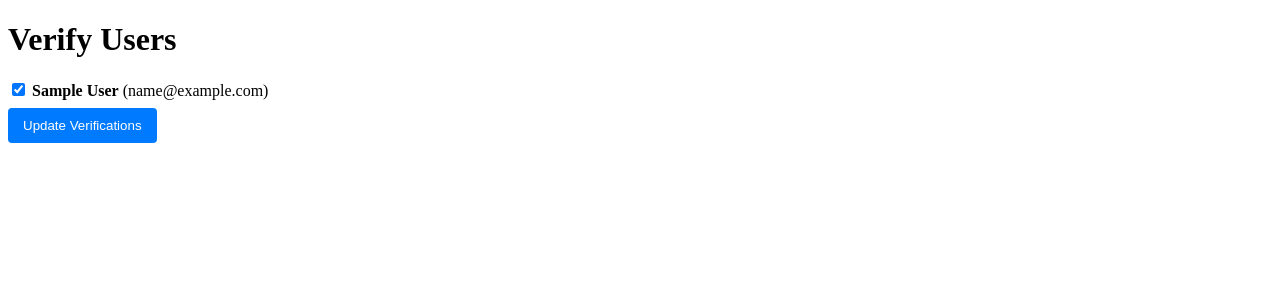
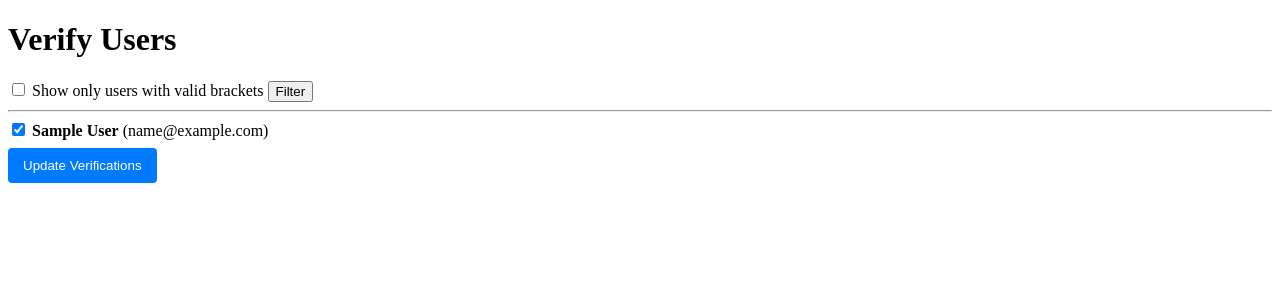
Before and after one commit to gmichnikov/madness, a Flask app: template app/templates/admin/verify_users.html in a window 1280 px wide. Shown: the part 77-377 px from the top of the page. Run offline with Flask 3, Linux system fonts and the light colour scheme; the template is opened without the code that fills it: values that come from a table or form of the project are taken from there, others are empty; tables that the repository leaves empty hold one stand-in row (values such as "Sample post"); parts of the project's set-up code (start-up, migrations or seed data) failed here and were passed over.

Commit message:
Add an option to filter Verify Users by valid brackets

```diff
--- a/app/routes.py
+++ b/app/routes.py
@@ -369,7 +369,10 @@ def users():
 @pool_required
 @login_required
 def admin_verify_users():
-    users = User.query.filter(User.pool_id == POOL_ID).order_by(User.full_name).all()
+    query = User.query.filter(User.pool_id == POOL_ID)
+    if request.args.get('show_valid_brackets') == '1':
+        query = query.filter(User.is_bracket_valid == True)
+    users = query.order_by(User.full_name).all()
 
     if request.method == 'POST':
         for user in users:
--- a/app/templates/admin/verify_users.html
+++ b/app/templates/admin/verify_users.html
@@ -4,6 +4,15 @@
 
 {% block content %}
     <h1>Verify Users</h1>
+    <form method="get" action="{{ url_for('admin_verify_users') }}">
+        <label>
+            <input type="checkbox" name="show_valid_brackets" value="1" {% if request.args.get('show_valid_brackets') == '1' %}checked{% endif %}>
+            Show only users with valid brackets
+        </label>
+        <button type="submit">Filter</button>
+    </form>
+
+    <hr>
     <form method="POST">
         {% for user in users %}
             <div>
```
